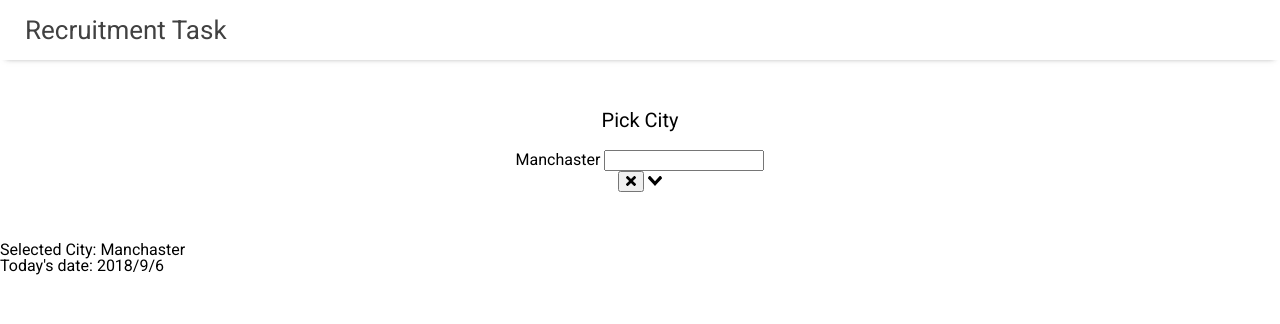
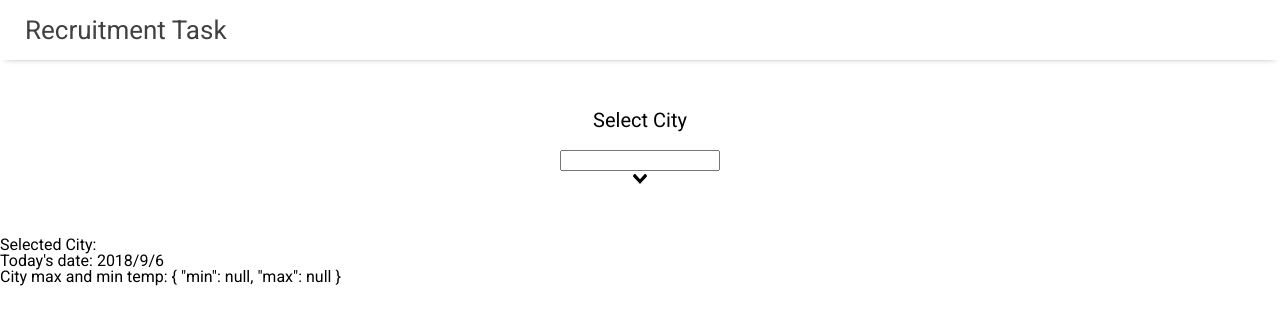
Before and after one commit to Radek-Wawrzyk/Recruitment-Weather-App, a Vue app: page / in a window 1280 px wide. Shown: the top 324 px of the page. Built offline with nearby package versions, Linux system fonts and the light colour scheme.

Commit message:
Add - API request for Min and Max temp

```diff
--- a/src/App.vue
+++ b/src/App.vue
@@ -2,17 +2,22 @@
   <div id="app">
     <Header></Header>
     <div class="app-select">
-      <h2 class="app-select-title">Pick City</h2>
-      <v-select v-model="selected" :options="options"></v-select>
+      <h2 class="app-select-title">Select City</h2>
+      <v-select v-model="selected" :options="options" @input="selectCity"></v-select>
     </div>
     <p>Selected City: {{selected.label}}</p>
     <p>Today's date: {{date}}</p>
+    <p>City max and min temp: {{temp}}</p>
   </div>
 </template>
 
 <script>
 
 import Header from '@/Components/Header.vue'
+import axios from 'axios'
+
+//API address
+const API = 'https://www.metaweather.com/api';
 
 export default {
   name: 'app',
@@ -26,8 +31,29 @@ export default {
         {id: 3, label: 'Warsaw'},
         {id: 2, label: 'Berlin'},
       ],
-      selected: {id: 1, label: 'Manchaster'},
-      date: ''
+      selected: '',
+      date: '',
+      temp: {
+        min: null,
+        max: null,
+      }
+    }
+  },
+  methods: {
+    selectCity() {
+      axios.get(`${API}/location/search/?query=${this.selected.label}`).then(response => {
+        console.log(response);
+        return response.data[0].woeid;
+      })
+      .then(woeid => {
+        axios.get(`${API}/location/${woeid}/${this.date}`).then(response => {
+          this.temp.max = response.data[0].max_temp;
+          this.temp.min = response.data[0].min_temp;
+        });
+      })
+      .catch(error => {
+        console.log(error);
+      })
     }
   },
   created: function() {
```
